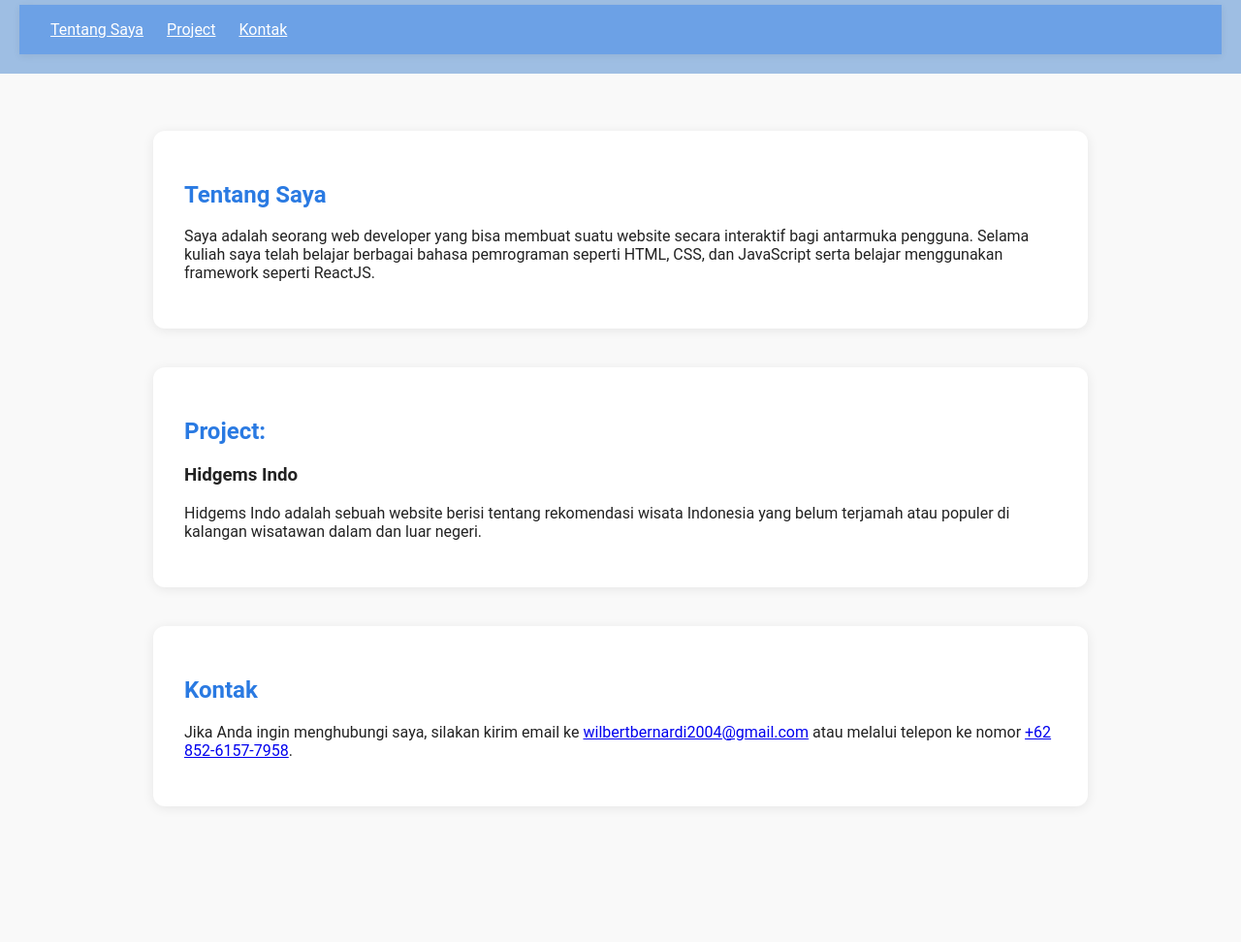
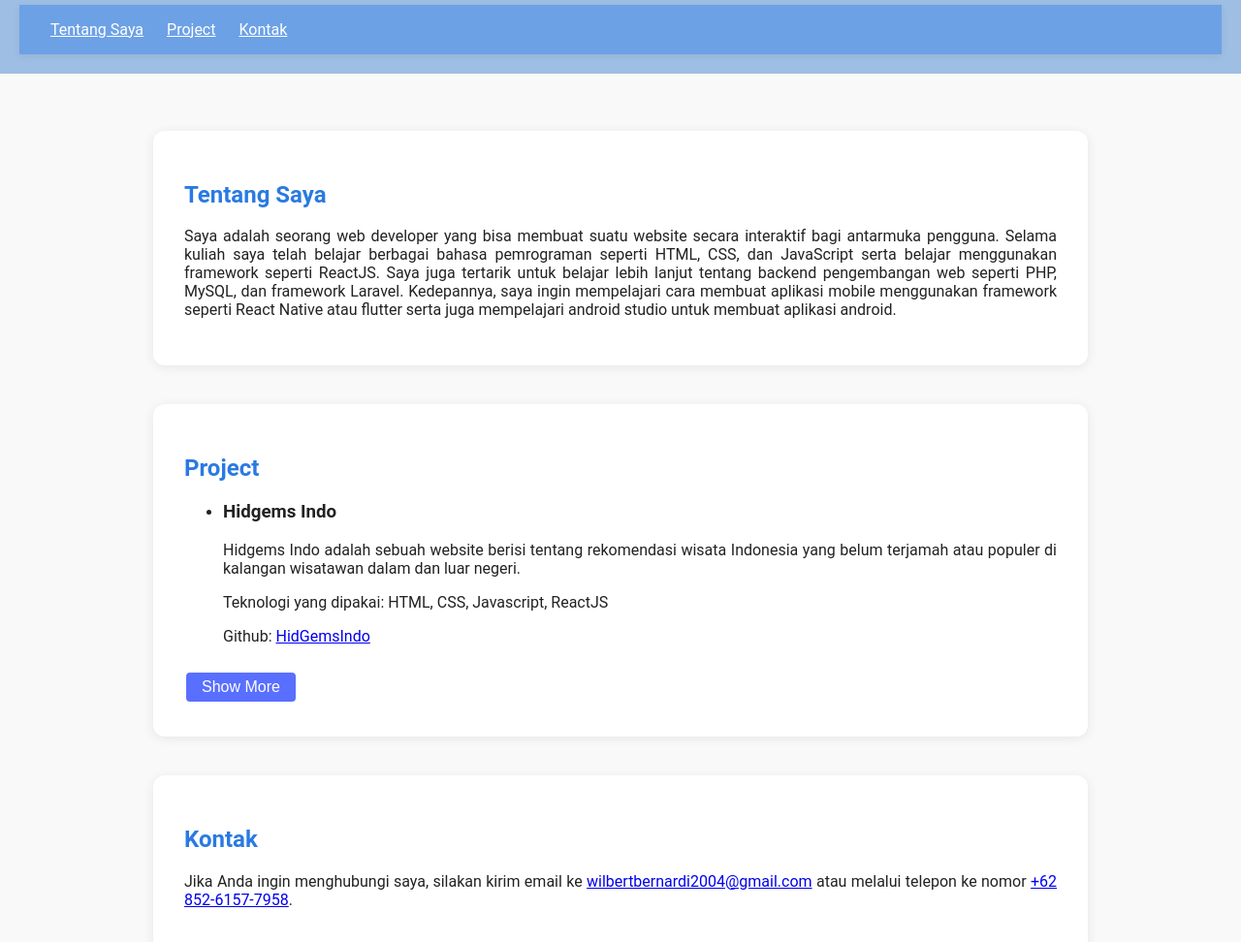
Before and after one commit to wilbertb32/WilbertBernardi_TugasWebDevMiniPBI, a plain HTML site: page index.html in a window 1280 px wide. Shown: the part 116-1088 px from the top of the page at 97% size. Before the commit the page ends 988 px from the top, so only its background shows below. Drawn offline with Linux system fonts and the light colour scheme.

Commit message:
Final Project Mini PBI

```diff
--- a/index.html
+++ b/index.html
@@ -22,20 +22,53 @@
     <br>
     <div class="container" id="about">
         <h2>Tentang Saya</h2>
-        <p>Saya adalah seorang web developer yang bisa membuat suatu website secara interaktif bagi antarmuka pengguna.
+        <p class="paragraph">Saya adalah seorang web developer yang bisa membuat suatu website secara interaktif bagi antarmuka pengguna.
             Selama kuliah saya telah belajar berbagai bahasa pemrograman seperti HTML, CSS, dan JavaScript serta belajar menggunakan framework seperti ReactJS.
+            Saya juga tertarik untuk belajar lebih lanjut tentang backend pengembangan web seperti PHP, MySQL, dan framework Laravel.
+            Kedepannya, saya ingin mempelajari cara membuat aplikasi mobile menggunakan framework seperti React Native atau flutter serta juga mempelajari android studio untuk membuat aplikasi android.
         </p>
     </div>
     <div class="container" id="projects">
-    <h2>Project:</h2>
-        <div class="card">
-            <h3>Hidgems Indo</h3>
-            <p>Hidgems Indo adalah sebuah website berisi tentang rekomendasi wisata Indonesia yang belum terjamah atau populer di kalangan wisatawan dalam dan luar negeri.</p>
-        </div>
+        <h2>Project</h2>
+        <ul>
+            <div class="project">
+                <li>
+                    <h3>Hidgems Indo</h3>
+                    <p class="paragraph">Hidgems Indo adalah sebuah website berisi tentang rekomendasi wisata Indonesia yang belum terjamah atau populer di kalangan wisatawan dalam dan luar negeri.</p>
+                    <p>Teknologi yang dipakai: HTML, CSS, Javascript, ReactJS</p>
+                    <p>Github: <a href="https://github.com/wilbertb32/HidGemsIndo">HidGemsIndo</a></p>
+                </li>
+            </div>
+
+            <div class="project extra" style="display:none;">
+                <li>
+                    <h3>Website Sekolah Cendrawasih</h3>
+                    <p class="paragraph">Website sekolah Cendrawasih adalah sebuah website sekolah yang digunakan untuk berbagai keperluan, termasuk untuk mengelola data donatur, penerima manfaat, dan kegiatan.
+                        Pengembangan ini meliputi penambahan fitur-fitur baru, perbaikan bug, peningkatan keamanan, serta UI (user interface) yang lebih modern dan mudah untuk para pengguna.
+                    </p>
+                    <p>Teknologi yang dipakai: PHP, Laravel</p>
+                    <p>Github: <a href="https://github.com/AdliGR/Project_UAS_Cendrawasih">Sekolah Cendrawasih</a></p>
+                </li>
+            </div>
+
+            <div class="project extra" style="display:none;">
+                <li>
+                    <h3>WilFlix</h3>
+                    <p class="paragraph">WilFlix adalah sebuah hybrid aplikasi seluler yang digunakan untuk menonton acara TV, film, anime, dokumenter, dan berbagai hiburan lainnya di ribuan perangkat yang terhubung ke internet.
+                        Aplikasi ini tersedia di berbagai perangkat, termasuk smartphone, tablet, smart TV, laptop, dan konsol game.
+                    </p>
+                    <p>Teknologi yang dipakai: React Native</p>
+                    <p>Github: <a href="https://github.com/wilbertb32/69185_WilbertBernardi_IF670_AL_WilFlix-NetFlixClone">WilFlix</a></p>
+                </li>
+            </div>
+        </ul>
+        <button id="showMoreBtn" onclick="showMore()">Show More</button>
+        <button id="showLessBtn" onclick="showLess()" style="display:none;">Show Less</button>
     </div>
+    <script src="script.js"></script>
     <div class="container" id="contact">
         <h2>Kontak</h2>
-        <p>Jika Anda ingin menghubungi saya, silakan kirim email ke <a href="mailto:wilbertbernardi2004@gmail.com">wilbertbernardi2004@gmail.com</a> atau melalui telepon ke nomor <a href="tel:+6285261577958">+62 852-6157-7958</a>.</p>
+        <p class="paragraph">Jika Anda ingin menghubungi saya, silakan kirim email ke <a href="mailto:wilbertbernardi2004@gmail.com">wilbertbernardi2004@gmail.com</a> atau melalui telepon ke nomor <a href="tel:+6285261577958">+62 852-6157-7958</a>.</p>
     </div>
 </body>
 </html>
--- /dev/null
+++ b/script.js
@@ -0,0 +1,13 @@
+function showMore() {
+  const extras = document.querySelectorAll('.project.extra');
+  extras.forEach(el => el.style.display = 'block');
+  document.getElementById('showMoreBtn').style.display = 'none';
+  document.getElementById('showLessBtn').style.display = 'inline';
+}
+
+function showLess() {
+  const extras = document.querySelectorAll('.project.extra');
+  extras.forEach(el => el.style.display = 'none');
+  document.getElementById('showMoreBtn').style.display = 'inline';
+  document.getElementById('showLessBtn').style.display = 'none';
+}
--- a/style.css
+++ b/style.css
@@ -50,3 +50,39 @@ h2 {
     color: #fff;
     border-radius: 4px;
 }
+
+.project {
+  margin: 8px 0;
+}
+
+#showMoreBtn, #showLessBtn {
+  margin-top: 12px;
+  padding: 6px 16px;
+  font-size: 16px;
+}
+
+.paragraph{
+  text-align: justify;
+}
+
+button{
+  background-color: #596fff;
+  border: none;
+  color: white;
+  padding: 10px 20px;
+  text-align: center;
+  text-decoration: none;
+  display: inline-block;
+  font-size: 16px;
+  margin: 4px 2px;
+  cursor: pointer;
+  border-radius: 4px;
+}
+button:hover {
+  background-color: #97a4ffda;
+}
+
+a:hover{
+  color: #79aff5;
+  text-decoration: underline;
+}
```
